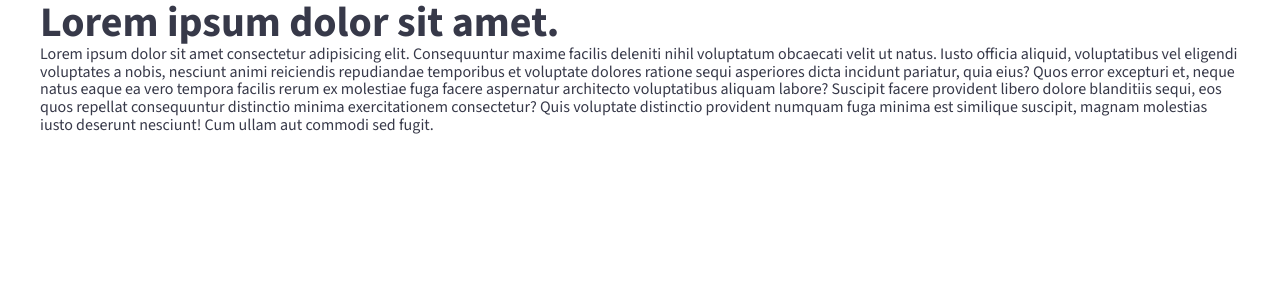
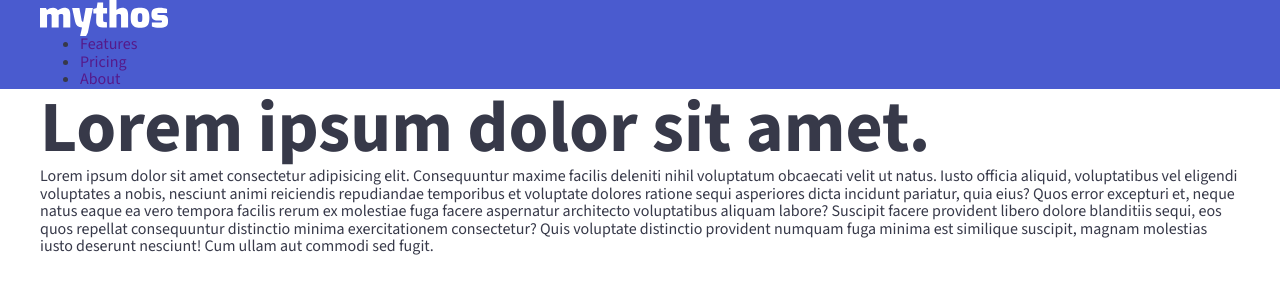
Before and after one commit to ajil101/responsive-_website, a plain HTML site: page index.html in a window 1280 px wide. Drawn offline with Linux system fonts and the light colour scheme.

Commit message:
header color

```diff
--- a/index.html
+++ b/index.html
@@ -14,22 +14,56 @@
     <link rel="manifest" href="/site.webmanifest" />
   </head>
   <body>
+    <a class="visually-hidden skip" href="#main"> Skip to Main Content</a>
+
+    <header class="topnav">
+      <h2 class="visually-hidden">Header</h2>
+      <div class="wrapper">
+        <a href="/" class="topnav__homelink">
+          <img
+            src="/img/logo-mythos.svg"
+            alt="Mythos home page"
+            class="topnav__logo"
+          />
+        </a>
+        <nav>
+          <ul class="topnav__links">
+            <li class="topnav__item">
+              <a href="" class="topnav__link"> Features</a>
+            </li>
+            <li class="topnav__item">
+              <a href="" class="topnav__link">Pricing</a>
+            </li>
+            <li class="topnav__item">
+              <a href="" class="topnav__link">About</a>
+            </li>
+          </ul>
+        </nav>
+      </div>
+    </header>
+
+    <main id="main">
       <div class="wrapper">
         <h1>Lorem ipsum dolor sit amet.</h1>
         <p>
           Lorem ipsum dolor sit amet consectetur adipisicing elit. Consequuntur
-        maxime facilis deleniti nihil voluptatum obcaecati velit ut natus. Iusto
-        officia aliquid, voluptatibus vel eligendi voluptates a nobis, nesciunt
-        animi reiciendis repudiandae temporibus et voluptate dolores ratione
-        sequi asperiores dicta incidunt pariatur, quia eius? Quos error
-        excepturi et, neque natus eaque ea vero tempora facilis rerum ex
-        molestiae fuga facere aspernatur architecto voluptatibus aliquam labore?
-        Suscipit facere provident libero dolore blanditiis sequi, eos quos
-        repellat consequuntur distinctio minima exercitationem consectetur? Quis
-        voluptate distinctio provident numquam fuga minima est similique
-        suscipit, magnam molestias iusto deserunt nesciunt! Cum ullam aut
-        commodi sed fugit.
+          maxime facilis deleniti nihil voluptatum obcaecati velit ut natus.
+          Iusto officia aliquid, voluptatibus vel eligendi voluptates a nobis,
+          nesciunt animi reiciendis repudiandae temporibus et voluptate dolores
+          ratione sequi asperiores dicta incidunt pariatur, quia eius? Quos
+          error excepturi et, neque natus eaque ea vero tempora facilis rerum ex
+          molestiae fuga facere aspernatur architecto voluptatibus aliquam
+          labore? Suscipit facere provident libero dolore blanditiis sequi, eos
+          quos repellat consequuntur distinctio minima exercitationem
+          consectetur? Quis voluptate distinctio provident numquam fuga minima
+          est similique suscipit, magnam molestias iusto deserunt nesciunt! Cum
+          ullam aut commodi sed fugit.
         </p>
       </div>
+    </main>
+
+    <footer>
+      <h2 class="visually-hidden">Footer</h2>
+    </footer>
   </body>
 </html>
--- a/style.css
+++ b/style.css
@@ -32,7 +32,7 @@
     --font-size-h2: var(--fs-36);
     --font-size-h3: var(--fs-24);
 
-    @media (width >= calc (600 / 16 *1rem)) {
+    @media (width >= calc(600 / 16 *1rem)) {
       --font-size-topnav: var(--fs-16);
       --font-size-h1: var(--fs-72);
       --font-size-h2: var(--fs-48);
@@ -51,6 +51,7 @@
     --color-main-bg: var(--c-white);
     --color-text-dark: var(--c-gray-dark);
     --color-text-white: var(--c-white);
+    --color-header-bg: var(--c-purple);
     --color-hero-bg: var(--c-purple);
     --color-button-primary-bg: var(--c-teal);
     --color-button-primary-text: var(--c-gray-dark);
@@ -74,6 +75,7 @@
     font-family: "Source Sans 3", Arial, Helvetica, sans-serif;
     line-height: 1.1;
     color: var(--color-text-dark);
+    padding-block-end: 50vh; /*TEMPORARY*/
   }
 
   h1,
@@ -109,6 +111,23 @@
   }
 }
 @layer components {
+  .topnav {
+    background-color: var(--color-header-bg);
+    .topnav__homelink {
+    }
+
+    .topnav__logo {
+    }
+
+    .topnav__links {
+    }
+
+    .topnav__item {
+    }
+
+    .topnav__link {
+    }
+  }
 }
 @layer utility {
   .visually-hidden {
@@ -118,5 +137,14 @@
     width: 1px;
     height: 1px;
     overflow: hidden;
+
+    &.skip:focus {
+      left: 0;
+      width: auto;
+      height: auto;
+      background: #fff;
+      padding: 10px;
+      border: 1px solid;
+    }
   }
 }
```
Also changed, not shown: img/logo-mythos.svg (added). Lines whose indentation alone changed are shown as unchanged.
